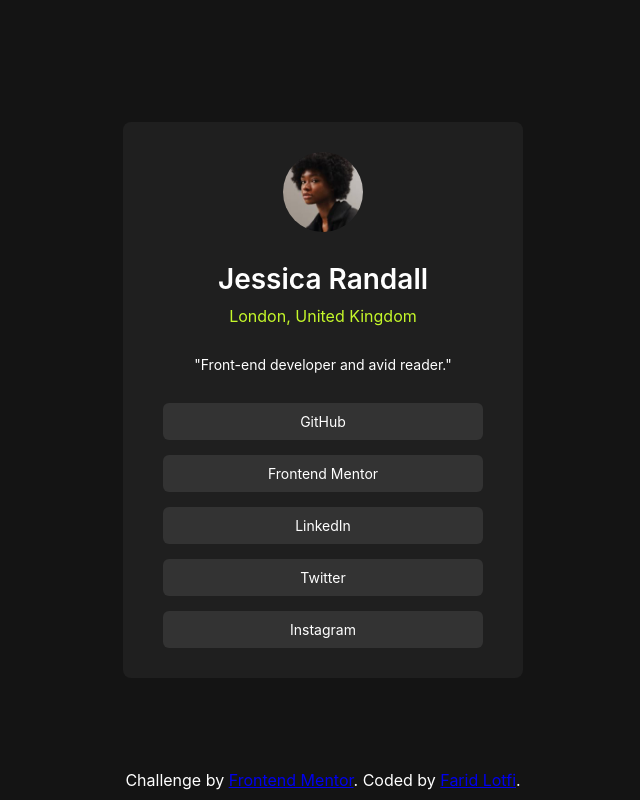
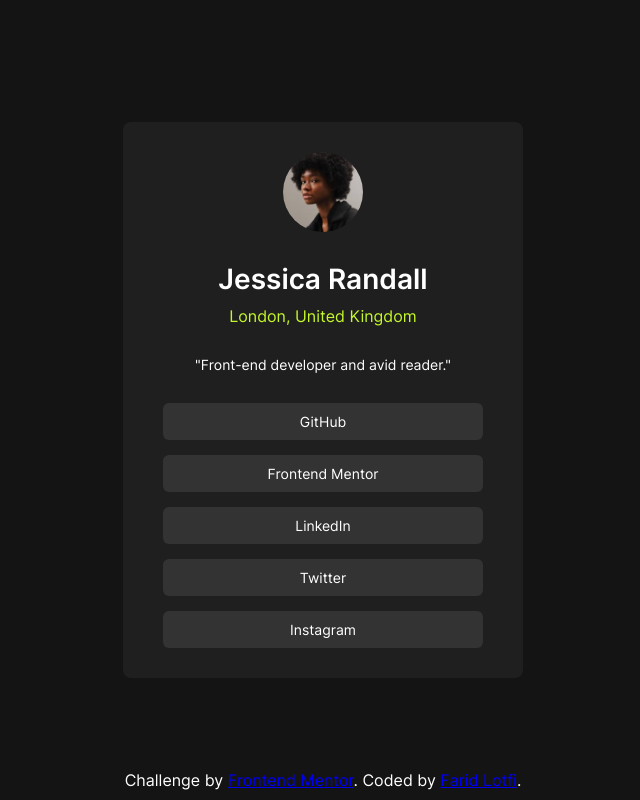
Before and after one commit to fariidlotfi/fm-social-link-profile, a plain HTML site: page index.html in a window 1280 px wide. Shown: the whole page, without its empty margins (317-957 px from the left). Drawn offline with Linux system fonts and the light colour scheme; the site is published under a folder, as on GitHub Pages, so addresses that start at the root find nothing.

Commit message:
fix: font link

```diff
--- a/styles.css
+++ b/styles.css
@@ -1,6 +1,6 @@
 @font-face {
   font-family: Inter;
-  src: url("/assets/fonts/Inter-VariableFont_slnt\,wght.ttf");
+  src: url("assets/fonts/Inter-VariableFont_slnt\,wght.ttf");
 }
 
 * {
```
